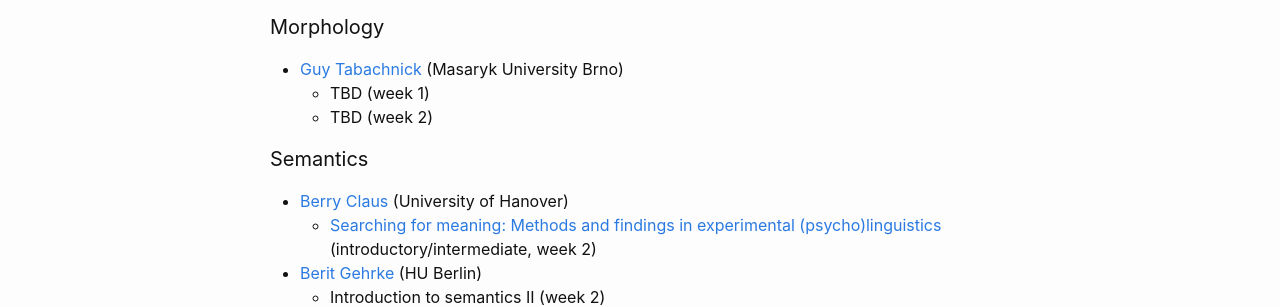
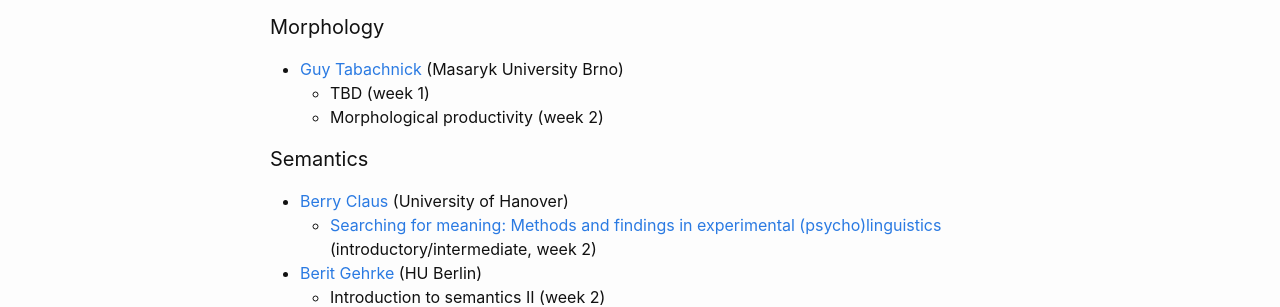
Before and after one commit to ovaschool/ovaschool.github.io, a Jekyll site: the page built from staticpages/ova2026-teachers.markdown, in a window 1280 px wide. Shown: the part 554-861 px from the top of the page. Built offline with Jekyll 4.4.1, drawn with Linux system fonts in a browser that asks for light colours.

Commit message:
Update ova2026-teachers.markdown

```diff
--- a/staticpages/ova2026-teachers.markdown
+++ b/staticpages/ova2026-teachers.markdown
@@ -26,7 +26,7 @@
 
 - [Guy Tabachnick](https://gtabach.github.io/) (Masaryk University Brno)
   - TBD (week 1)
-  - TBD (week 2)
+  - Morphological productivity (week 2)
 
 #### Semantics
 
```
